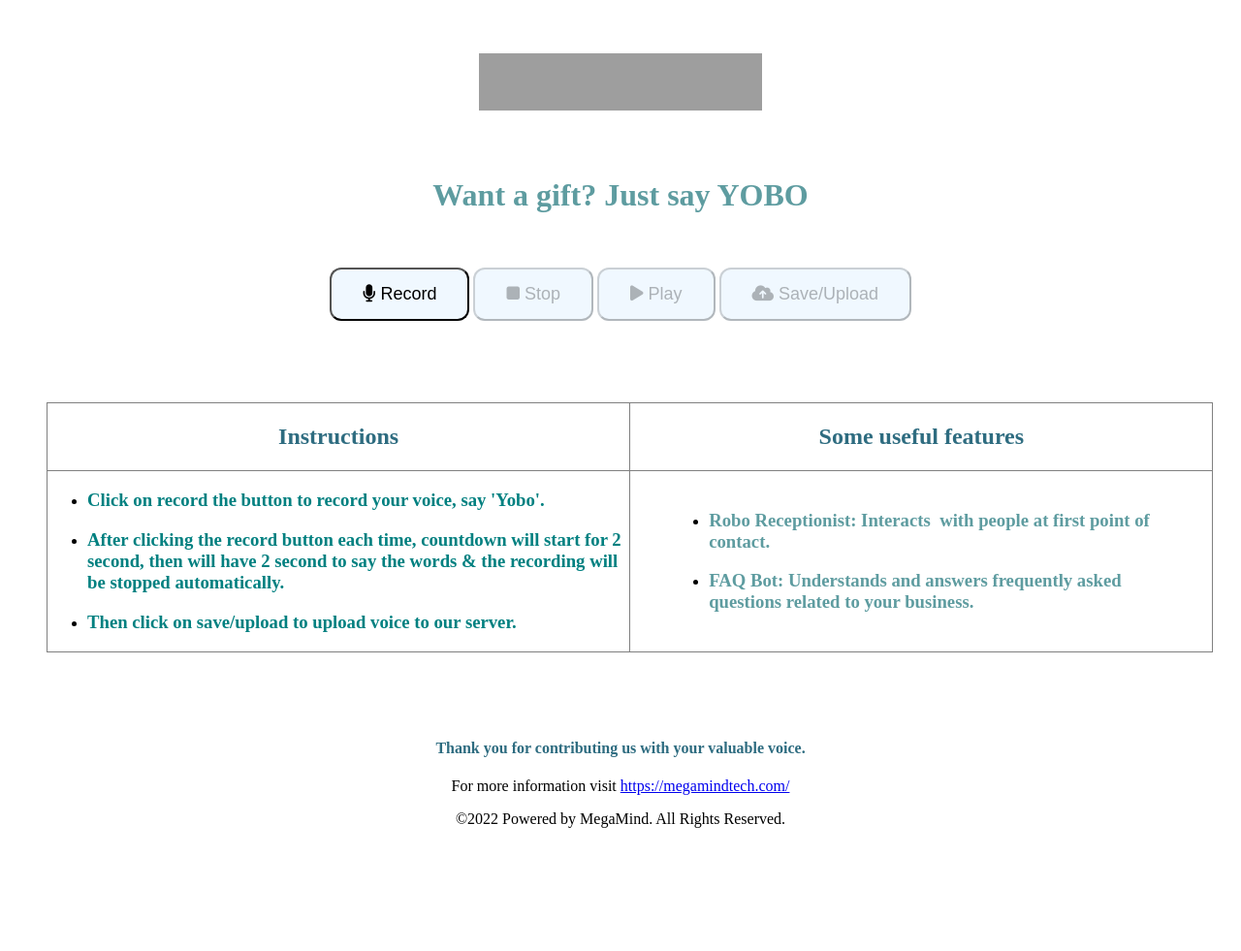
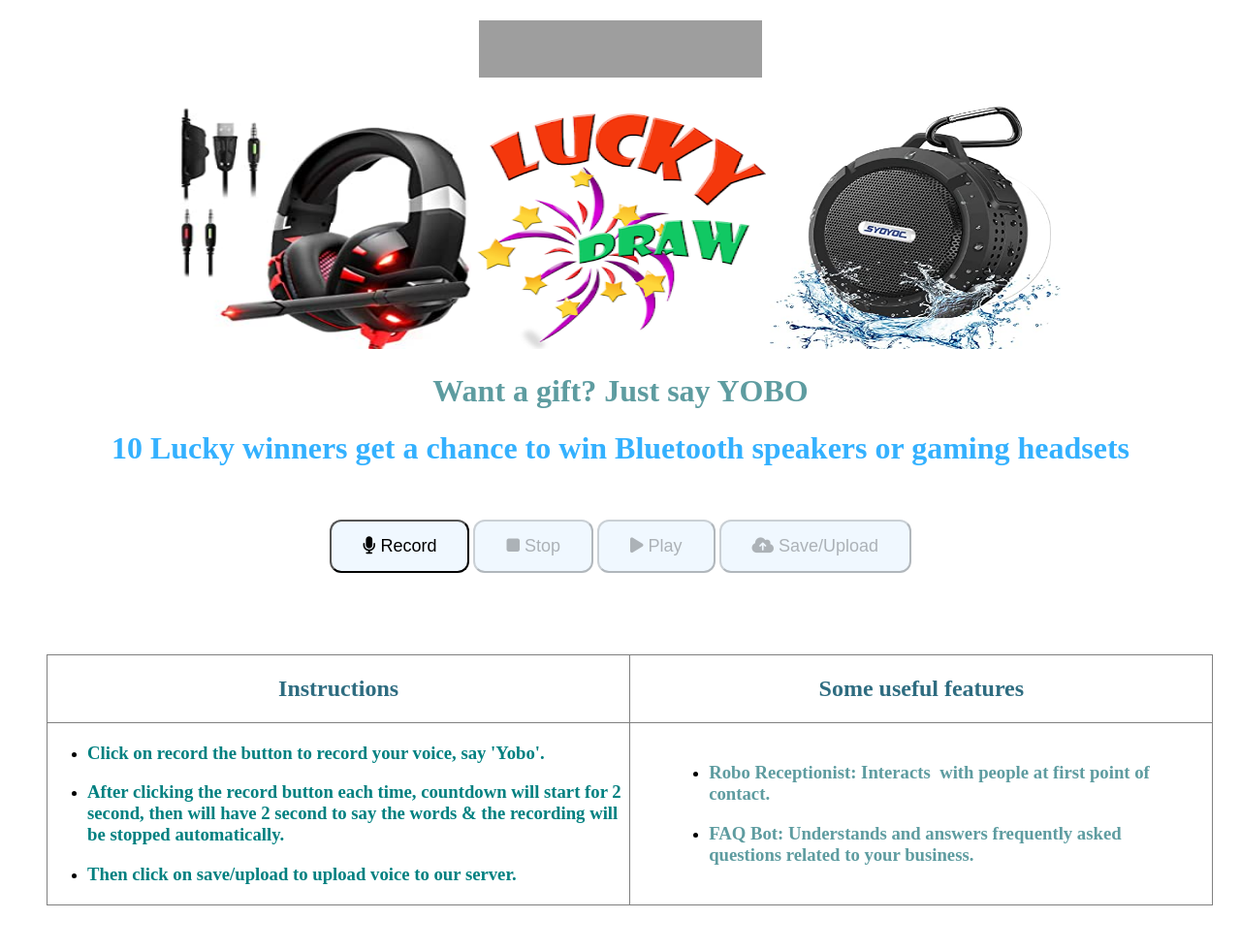
Before and after one commit to lioTauhid/YOBO_Voice_Collection_Web, a Flask app: page / in a window 1280 px wide. Shown: the top 981 px of the page at 97% size. Before the commit the page ends 854 px from the top, so only its background shows below. Run offline with Flask 2, Linux system fonts and the light colour scheme; some libraries are stand-ins or nearby versions; grey boxes are pictures that could not be loaded.

Commit message:
final correction

```diff
--- a/templates/index.html
+++ b/templates/index.html
@@ -52,12 +52,19 @@
 
     </div>
     <!-- main page start here -->
-    <p>&nbsp;</p>
+    <!-- <p>&nbsp;</p> -->
     <h1 style="color: #5e9ca0; text-align: center;"><img
             src="https://sp-ao.shortpixel.ai/client/to_webp,q_glossy,ret_img,w_390/https://megamindtech.com/wp-content/uploads/2022/03/logo-1.png"
             alt="" width="292" height="59" /></h1>
-    <p>&nbsp;</p>
-    <h1 style="color: #5e9ca0; text-align: center;">Want a gift? Just say YOBO</h1>
+            <!-- <p>&nbsp;</p> -->
+            <div style="text-align: center;">
+                <img src="img2.jpg" alt="" width="300" height="250" />
+                <img src="lucky.png" alt="" width="300" height="250" />
+                <img src="img1.jpg" alt="" width="300" height="250" />
+                <h1 style="color: #5e9ca0; text-align: center;">Want a gift? Just say YOBO</h1>
+                <h1 style="color: rgb(52, 177, 255);">10 Lucky winners get a chance to win Bluetooth speakers or gaming
+                    headsets</h1>
+            </div>
     <p>&nbsp;</p>
 
     <div style="text-align: center;">
--- a/templates/script.js
+++ b/templates/script.js
@@ -95,7 +95,7 @@ saveButton.addEventListener('click', () => {
             body: JSON.stringify({ audioFile: base64AudioMessage })
         }).then(res => {
             if (res.status === 200) {
-                messageText.innerHTML = "Voice Saved to Server Successfully";
+                messageText.innerHTML = "Thank You!";
                 messageText.hidden = false;
                 modal.style.display = "block";
                 //return populateAudioMessages();
@@ -161,8 +161,9 @@ submit.addEventListener('click', () => {
         if (res.status === 200) {
             console.log('Succesed: ' + res);
             modal.style.display = "none";
-            messageText.innerHTML = "Thank you! You have entered the draw.If you win we will call you back.";
+            messageText.innerHTML = "Thank you! You have entered the draw. If you win we will call you back.";
             error.hidden = true;
+            saveButton.setAttribute('disabled', true);
         } else {
             error.hidden = false;
             console.log('Invalid status, check all fields: ' + res.status);
```
Also changed, not shown: database.db, 3 other files.
